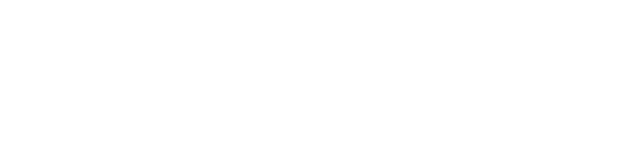
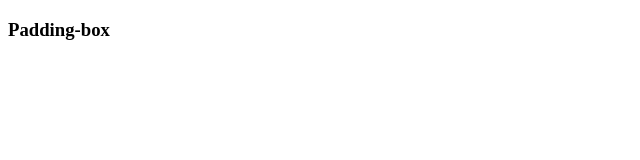
Before and after one commit to huriyya/yeni-il-2, a plain HTML site: page index.html in a window 1280 px wide. Shown: the whole page, without its empty margins (0-640 px from the left). Drawn offline with Linux system fonts and the light colour scheme.

```diff
--- a/index.html
+++ b/index.html
@@ -6,6 +6,7 @@
     <title>YENI ILI</title>
 </head>
 <body>
+    <h3>Padding-box</h3>
 
 
 </body>
```
